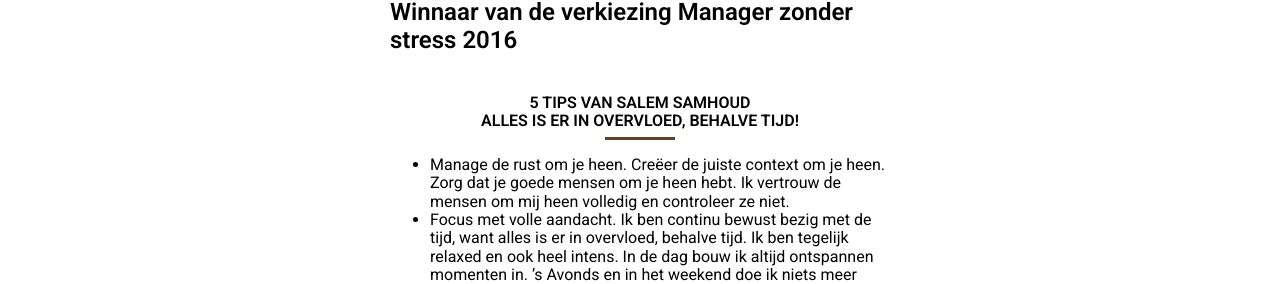
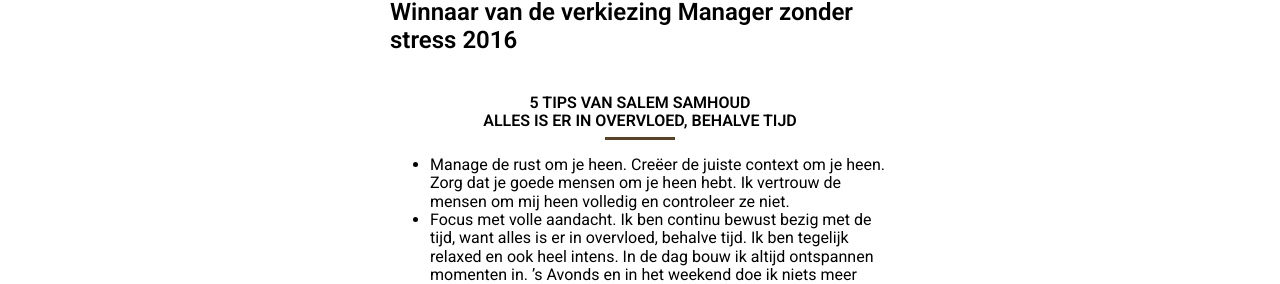
Before and after one commit to nloomans/manager-zonder-stress, a Jekyll site: the page built from 5-tips-samhoud.md, in a window 1280 px wide. Shown: the part 321-605 px from the top of the page. Built offline with Jekyll 4.4.1, drawn with Linux system fonts in a browser that asks for light colours; our own code applies the rules of GitHub Pages for plain Markdown files.

```diff
--- a/5-tips-samhoud.md
+++ b/5-tips-samhoud.md
@@ -5,7 +5,7 @@ image: salem_samhoud.jpg
 ---
 ## Winnaar van de verkiezing Manager zonder stress 2016
 
-# 5 Tips van Salem Samhoud<br>Alles is er in overvloed, behalve tijd!
+# 5 Tips van Salem Samhoud<br>Alles is er in overvloed, behalve tijd
 - Manage de rust om je heen. Creëer de juiste context om je heen. Zorg dat je goede mensen om je heen hebt. Ik vertrouw de mensen om mij heen volledig en controleer ze niet.
 - Focus met volle aandacht. Ik ben continu bewust bezig met de tijd, want alles is er in overvloed, behalve tijd. Ik ben tegelijk relaxed en ook heel intens. In de dag bouw ik altijd ontspannen momenten in. ’s Avonds en in het weekend doe ik niets meer voor mijn werk. Mijn telefoon gaat uit. Ik zorg voor voldoende vakantieperiodes in het jaar.
 - Vraag je af of je totale leven in balans is. Zoom wat verder uit en zie je leven in het groot. Is wat je nu doet in balans met wat je wilt verwezenlijken? Zijn alle aspecten (werk, gezin, gezondheid, vrije tijd) goed met elkaar in balans?
```
